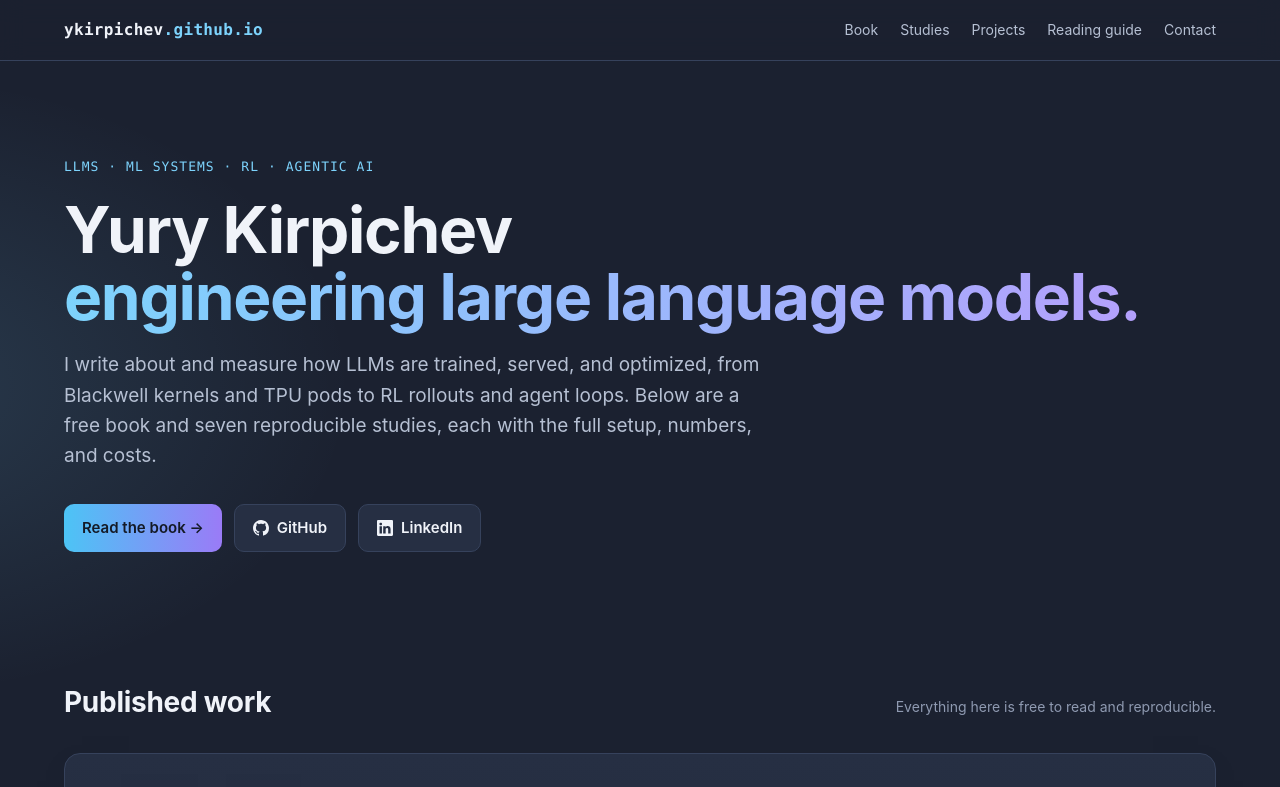
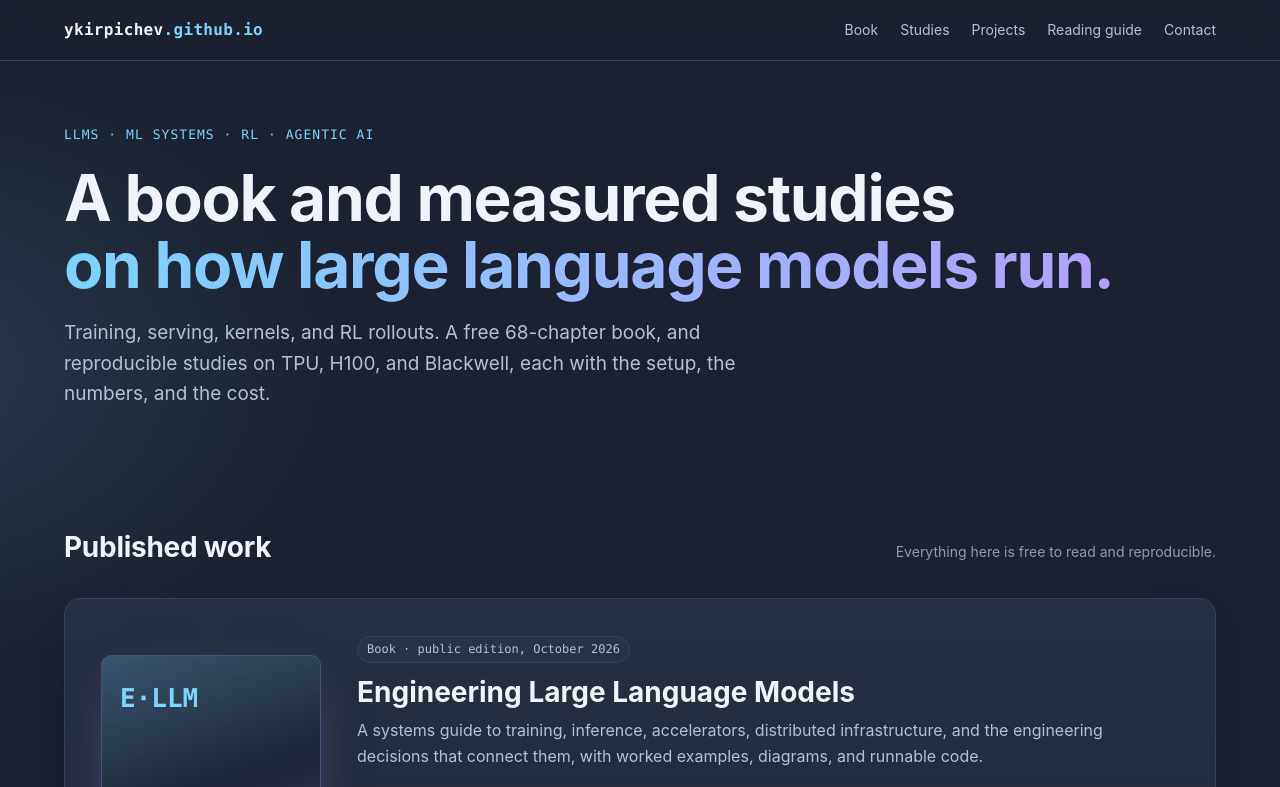
Before and after one commit to ykirpichev/ykirpichev.github.io, a plain HTML site: page index.html in a window 1280 px wide. Shown: the top 787 px of the page. Drawn offline with Linux system fonts and the light colour scheme.

Commit message:
Lead the home page with the work, move the name to the footer
Co-authored-by: Cursor <cursoragent@cursor.com>

```diff
--- a/index.html
+++ b/index.html
@@ -3,9 +3,9 @@
 <head>
   <meta charset="utf-8">
   <meta name="viewport" content="width=device-width, initial-scale=1">
-  <title>Yury Kirpichev · LLMs, ML Systems, RL</title>
-  <meta name="description" content="Yury Kirpichev: writing and measured studies on large language models, ML systems, RL optimization, and agentic AI.">
-  <meta property="og:title" content="Yury Kirpichev · LLMs, ML Systems, RL">
+  <title>Engineering LLMs · a book and measured studies</title>
+  <meta name="description" content="A free book on engineering large language models, plus reproducible studies of TPU serving, RL rollouts, VLM evaluation, and Blackwell kernels.">
+  <meta property="og:title" content="Engineering LLMs · a book and measured studies">
   <meta property="og:description" content="A free book on engineering LLMs, plus measured studies on TPU serving, RL rollouts, VLM evaluation, and Blackwell kernels.">
   <meta property="og:url" content="https://ykirpichev.github.io/">
   <meta property="og:type" content="website">
@@ -71,7 +71,7 @@
     nav ul { display: flex; gap: 22px; list-style: none; margin: 0; padding: 0; font-size: 14px; color: var(--muted); }
     nav ul a:hover { color: var(--text); }
 
-    header.hero { padding: 96px 0 72px; }
+    header.hero { padding: 64px 0 28px; }
     .eyebrow {
       font-family: var(--mono); font-size: 13px; color: var(--sky);
       letter-spacing: .08em; text-transform: uppercase; margin-bottom: 18px;
@@ -185,10 +185,11 @@
     .book .fold[open] > summary { margin-bottom: 12px; }
     .tag { max-width: 100%; }
 
-    footer { border-top: 1px solid var(--line); padding: 36px 0 48px; color: var(--dim); font-size: 14px; }
-    footer .wrap { display: flex; justify-content: space-between; flex-wrap: wrap; gap: 16px; }
+    footer { border-top: 1px solid var(--line); padding: 28px 0 40px; color: var(--dim); font-size: 13px; }
+    footer .wrap { display: flex; justify-content: space-between; align-items: center; flex-wrap: wrap; gap: 12px 20px; }
     footer a:hover { color: var(--text); }
-    footer .social { display: flex; gap: 20px; }
+    footer .byline { font-size: 12px; letter-spacing: .01em; }
+    footer .social { display: flex; gap: 18px; }
 
     @media (max-width: 1100px) {
       .grid3 { grid-template-columns: 1fr 1fr; }
@@ -198,7 +199,7 @@
       .cover { max-width: 200px; }
       .grid2, .grid3, .interests { grid-template-columns: 1fr; }
       nav ul { display: none; }
-      header.hero { padding: 64px 0 40px; }
+      header.hero { padding: 40px 0 16px; }
     }
   </style>
 </head>
@@ -220,23 +221,11 @@
 <header class="hero">
   <div class="wrap">
     <div class="eyebrow">LLMs · ML Systems · RL · Agentic AI</div>
-    <h1>Yury Kirpichev<br><span class="grad">engineering large language models.</span></h1>
+    <h1>A book and measured studies<br><span class="grad">on how large language models run.</span></h1>
     <p class="lead">
-      I write about and measure how LLMs are trained, served, and optimized, from Blackwell kernels
-      and TPU pods to RL rollouts and agent loops. Below are a free book and seven reproducible studies,
-      each with the full setup, numbers, and costs.
+      Training, serving, kernels, and RL rollouts. A free 68-chapter book, and reproducible
+      studies on TPU, H100, and Blackwell, each with the setup, the numbers, and the cost.
     </p>
-    <div class="cta">
-      <a class="btn primary" href="https://ykirpichev.github.io/llm-book-site/">Read the book →</a>
-      <a class="btn" href="https://github.com/ykirpichev">
-        <svg viewBox="0 0 16 16" fill="currentColor"><path d="M8 0C3.58 0 0 3.58 0 8c0 3.54 2.29 6.53 5.47 7.59.4.07.55-.17.55-.38 0-.19-.01-.82-.01-1.49-2.01.37-2.53-.49-2.69-.94-.09-.23-.48-.94-.82-1.13-.28-.15-.68-.52-.01-.53.63-.01 1.08.58 1.23.82.72 1.21 1.87.87 2.33.66.07-.52.28-.87.51-1.07-1.78-.2-3.64-.89-3.64-3.95 0-.87.31-1.59.82-2.15-.08-.2-.36-1.02.08-2.12 0 0 .67-.21 2.2.82.64-.18 1.32-.27 2-.27.68 0 1.36.09 2 .27 1.53-1.04 2.2-.82 2.2-.82.44 1.1.16 1.92.08 2.12.51.56.82 1.27.82 2.15 0 3.07-1.87 3.75-3.65 3.95.29.25.54.73.54 1.48 0 1.07-.01 1.93-.01 2.2 0 .21.15.46.55.38A8.013 8.013 0 0016 8c0-4.42-3.58-8-8-8z"/></svg>
-        GitHub
-      </a>
-      <a class="btn" href="https://www.linkedin.com/in/ykirpichev/">
-        <svg viewBox="0 0 16 16" fill="currentColor"><path d="M0 1.15C0 .52.52 0 1.17 0h13.66C15.48 0 16 .52 16 1.15v13.7c0 .63-.52 1.15-1.17 1.15H1.17C.52 16 0 15.48 0 14.85V1.15zm4.94 12.24V6.17H2.54v7.22h2.4zM3.74 5.18c.84 0 1.36-.55 1.36-1.25-.02-.71-.52-1.25-1.34-1.25-.82 0-1.36.54-1.36 1.25 0 .7.52 1.25 1.33 1.25h.01zm4.91 8.21V9.36c0-.22.02-.43.08-.58.17-.43.57-.88 1.23-.88.87 0 1.22.66 1.22 1.64v3.85h2.4V9.25c0-2.22-1.18-3.25-2.76-3.25-1.3 0-1.88.72-2.2 1.22V6.17h-2.4c.03.68 0 7.22 0 7.22h2.43z"/></svg>
-        LinkedIn
-      </a>
-    </div>
   </div>
 </header>
 
@@ -519,11 +508,10 @@
 
 <footer id="contact">
   <div class="wrap">
-    <div>© 2026 Yury Kirpichev</div>
+    <div class="byline">Yury Kirpichev · 2026</div>
     <div class="social">
       <a href="https://github.com/ykirpichev">GitHub</a>
       <a href="https://www.linkedin.com/in/ykirpichev/">LinkedIn</a>
-      <a href="https://ykirpichev.github.io/llm-book-site/">The book</a>
     </div>
   </div>
 </footer>
```
